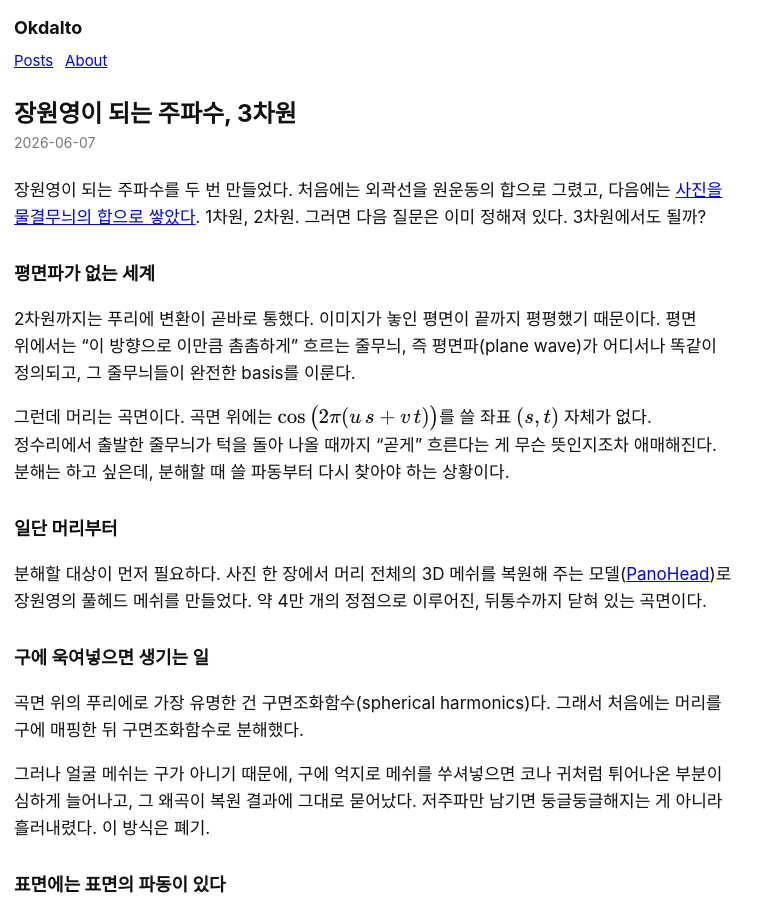
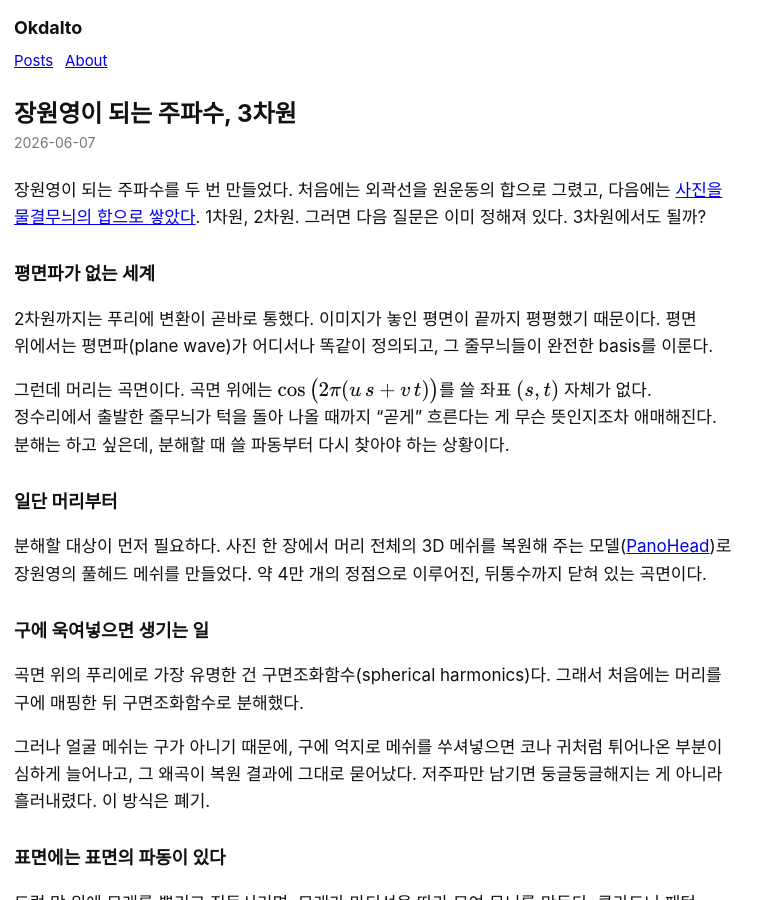
Before and after one commit to okdalto/okdalto.github.io, a Jekyll site: the page built from _posts/2026-06-07-장원영이 되는 주파수 3차원.md, in a window 1280 px wide and 900 px high. Shown: the whole window, without its empty margins (0-780 px from the left). Built offline with Jekyll 4.4.1, drawn with Linux system fonts in a browser that asks for light colours; formulas are drawn with MathJax 3; a script that is not in the unit is left out; comment, search, counter and statistics services are not loaded.

Commit message:
Simplify plane-wave sentence in 3D frequency post
Co-Authored-By: Claude Opus 4.8 (1M context) <noreply@anthropic.com>

```diff
--- a/_posts/2026-06-07-장원영이 되는 주파수 3차원.md
+++ b/_posts/2026-06-07-장원영이 되는 주파수 3차원.md
@@ -17,7 +17,7 @@ tags:
 
 ### 평면파가 없는 세계 ###
 
-2차원까지는 푸리에 변환이 곧바로 통했다. 이미지가 놓인 평면이 끝까지 평평했기 때문이다. 평면 위에서는 "이 방향으로 이만큼 촘촘하게" 흐르는 줄무늬, 즉 평면파(plane wave)가 어디서나 똑같이 정의되고, 그 줄무늬들이 완전한 basis를 이룬다.
+2차원까지는 푸리에 변환이 곧바로 통했다. 이미지가 놓인 평면이 끝까지 평평했기 때문이다. 평면 위에서는 평면파(plane wave)가 어디서나 똑같이 정의되고, 그 줄무늬들이 완전한 basis를 이룬다.
 
 그런데 머리는 곡면이다. 곡면 위에는 $\cos\big(2\pi(u\,s+v\,t)\big)$를 쓸 좌표 $(s,t)$ 자체가 없다. 정수리에서 출발한 줄무늬가 턱을 돌아 나올 때까지 "곧게" 흐른다는 게 무슨 뜻인지조차 애매해진다. 분해는 하고 싶은데, 분해할 때 쓸 파동부터 다시 찾아야 하는 상황이다.
 
```
